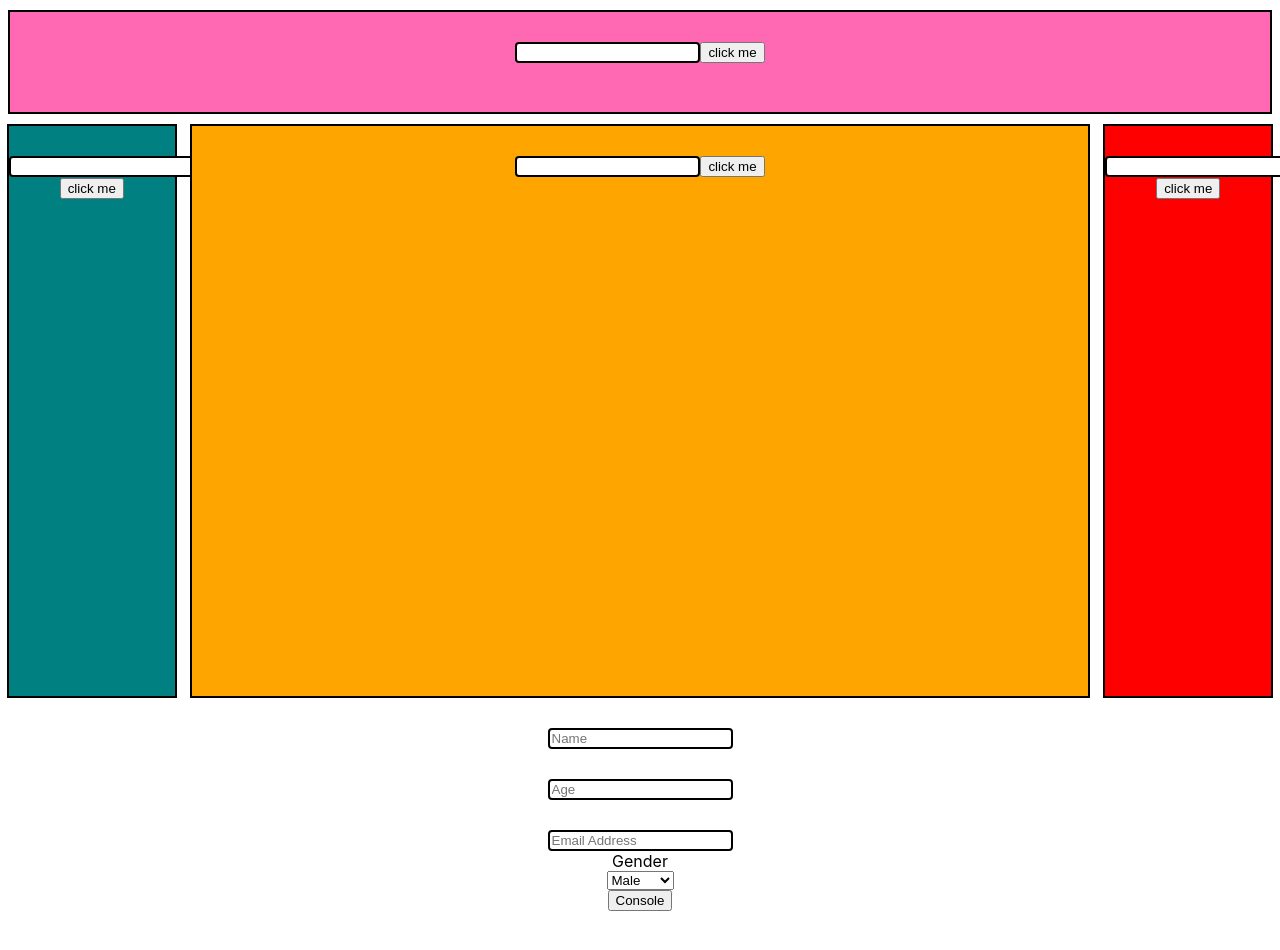
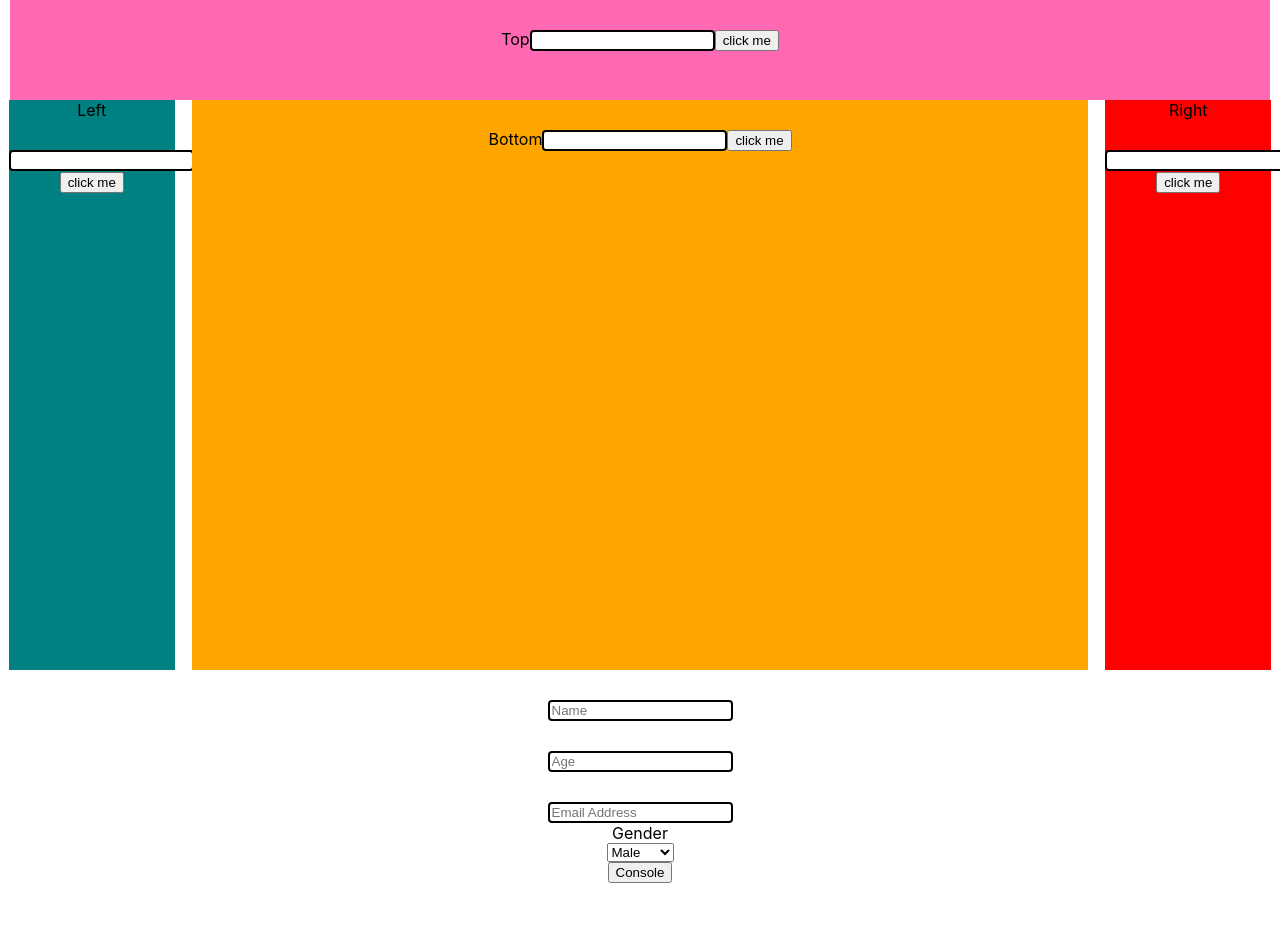
Before and after one commit to aryan026test/learnreact, a React (Create React App) app: page / in a window 1280 px wide. Shown: the top 950 px of the page. Built offline with nearby package versions, Linux system fonts and the light colour scheme.

Commit message:
[11/01/24]: Added Box Component

```diff
--- a/src/App.css
+++ b/src/App.css
@@ -55,6 +55,7 @@ input{
 
 .container{
   display: flex;
+  justify-content: space-around;
 }
 
 .bottom{
--- a/src/App.js
+++ b/src/App.js
@@ -1,48 +1,47 @@
-import logo from './logo.svg';
 import './App.css';
-import Top from './components/Top.js';
-import Bottom from './components/Bottom.js';
-import Left from './components/Left.js';
-import Right from './components/Right.js';
 import Form from './components/Form.js';
-import { useState } from 'react';
+import Box from './components/Box.js';
 
 function App() {
-  // const [x, setX] = useState(0);
-  // const handleValueChange = ()=>{
-  //   setX((prev)=>{
-  //     return prev+1;
-  //   });
-  // }
-
-  // const [y, setY] = useState(10);
-  // const decreaseValue = ()=>{
-  //   setY((prev)=>{
-  //     if(prev>0){
-  //       return prev-1;
-  //     }
-  //     return prev;
-  //   })
-  // }
-
-  // let y = `My name is ${x}`;
-  const [color, setColor] = useState(<Top />);
-  const handleColorChange = ()=>{
-    setColor("blue");
+  const topInfo = {
+    name: "Top",
+    color: "hotpink",
+    height: "100px",
+    width: "98.5%",
+    margin: "auto"
+  }
+  const leftInfo = {
+    name: "Left",
+    color: "teal",
+    height: "570px",
+    width: "13%",
   }
 
+  const rightInfo = {
+    name: "Right",
+    color: "red",
+    height: "570px",
+    width: "13%",
+  }
+  const bottomInfo = {
+    name: "Bottom",
+    color: "orange",
+    height: "570px",
+    width: "70%",
+  }
   return (
     <div className='App'>
-      {/* <h1>{y}</h1>
-      <button onClick={decreaseValue}>click to decrease</button>
-      <h1>{x}</h1>
-      <button onClick={handleValueChange}>Click Me!</button> */}
-
-      <Top color="hotpink"/>
+      {/* <Top color="hotpink"/>
       <div className='container'>
         <Left color="teal"/>
         <Bottom color="orange"/>
         <Right color="red"/>
+      </div> */}
+      <Box info={topInfo} />
+      <div className='container'>
+        <Box info={leftInfo} />
+        <Box info={bottomInfo} />
+        <Box info={rightInfo} />
       </div>
       <Form />
     </div>
--- /dev/null
+++ b/src/components/Box.js
@@ -0,0 +1,34 @@
+import { useState } from "react"
+
+function Box(prop){
+    const [color, setColor] = useState("")
+    const [finalColor, setFinalColor] = useState(prop.info.color)
+    const handleColorChange = (event)=>{
+        setColor((prev) =>{
+            return event.target.value
+        })
+    }
+
+    const handleClick = ()=>{
+        setFinalColor((prev)=>{
+            return color;
+        })
+    }
+
+    console.log(prop.info.margin)
+
+    return (
+        <div style={{
+            backgroundColor: finalColor,
+            height: prop.info.height,
+            width: prop.info.width,
+            margin: prop.info.margin
+        }}>
+            {prop.info.name}
+            <input onChange={handleColorChange} />
+            <button onClick={handleClick} >click me</button>
+        </div>
+    )
+}
+
+export default Box;
```
